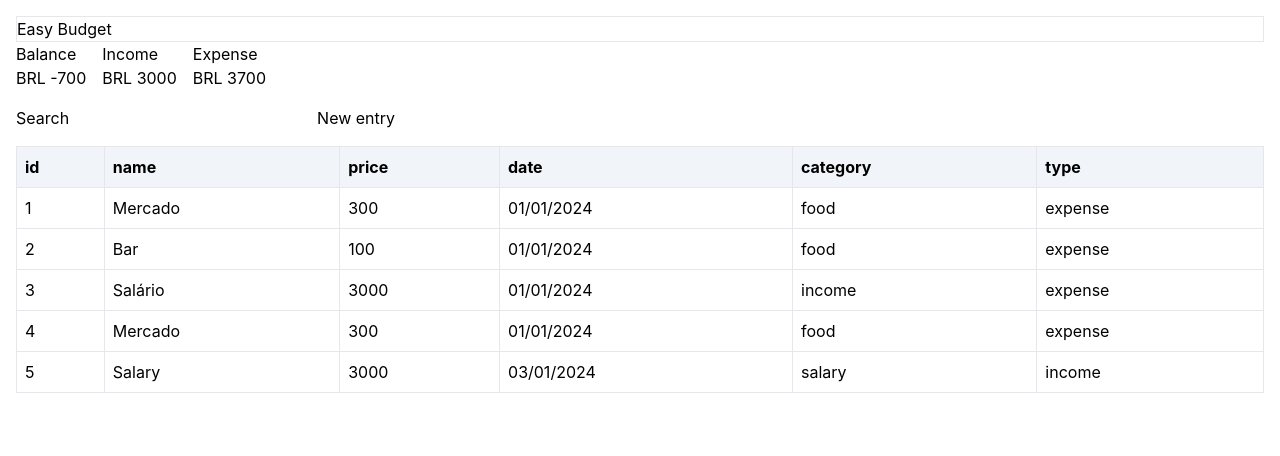
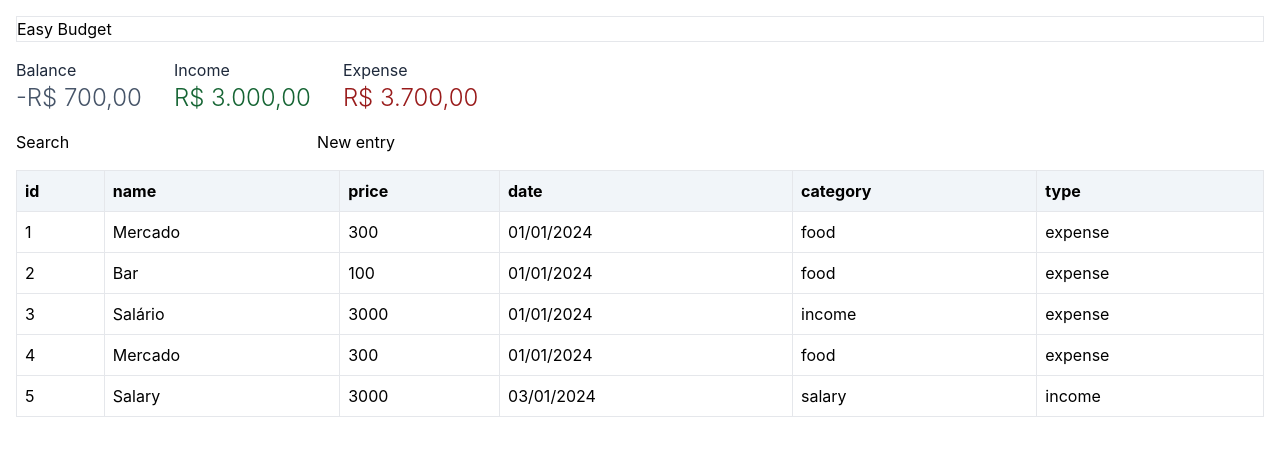
Before and after one commit to leogrigs/easy-budget, a React (Vite) app: page / in a window 1280 px wide. Shown: the top 456 px of the page. Built offline with nearby package versions, Linux system fonts and the light colour scheme; no server answers.

Commit message:
style(totalizers): styling component for v1

```diff
--- a/src/App.tsx
+++ b/src/App.tsx
@@ -54,7 +54,7 @@ function App() {
         <div className="border">
           <h1>Easy Budget</h1>
         </div>
-        <div className="mb-4">
+        <div className="my-4">
           <Totalizers
             income={reduceTablePriceByType(BudgetTableTypeEnum.INCOME)}
             expense={reduceTablePriceByType(BudgetTableTypeEnum.EXPENSE)}
--- a/src/components/Totalizers/Totalizers.tsx
+++ b/src/components/Totalizers/Totalizers.tsx
@@ -4,28 +4,41 @@ type TotalizersProps = {
 };
 
 const Totalizers: React.FC<TotalizersProps> = ({ income, expense }) => {
+  const data = [
+    {
+      label: "Balance",
+      value: income - expense,
+      color: "#475569",
+    },
+    {
+      label: "Income",
+      value: income,
+      color: "#166534",
+    },
+    {
+      label: "Expense",
+      value: expense,
+      color: "#991b1b",
+    },
+  ];
+
+  const formatNumber = (value: number) => {
+    return new Intl.NumberFormat("pt-BR", {
+      style: "currency",
+      currency: "BRL",
+    }).format(value);
+  };
+
   return (
-    <div className="flex gap-4">
-      <div className="flex flex-col">
-        <span>Balance</span>
-        <span>
-          <span>BRL</span> {income - expense}
-        </span>
-      </div>
-
-      <div className="flex flex-col">
-        <span>Income</span>
-        <span>
-          <span>BRL</span> {income}
-        </span>
-      </div>
-
-      <div className="flex flex-col">
-        <span>Expense</span>
-        <span>
-          <span>BRL</span> {expense}
-        </span>
-      </div>
+    <div className="flex gap-8">
+      {data.map((item) => (
+        <div className="flex flex-col" key={item.label}>
+          <span className="text-base text-slate-800">{item.label}</span>
+          <span className="text-2xl font-light" style={{ color: item.color }}>
+            {formatNumber(item.value)}
+          </span>
+        </div>
+      ))}
     </div>
   );
 };
```
